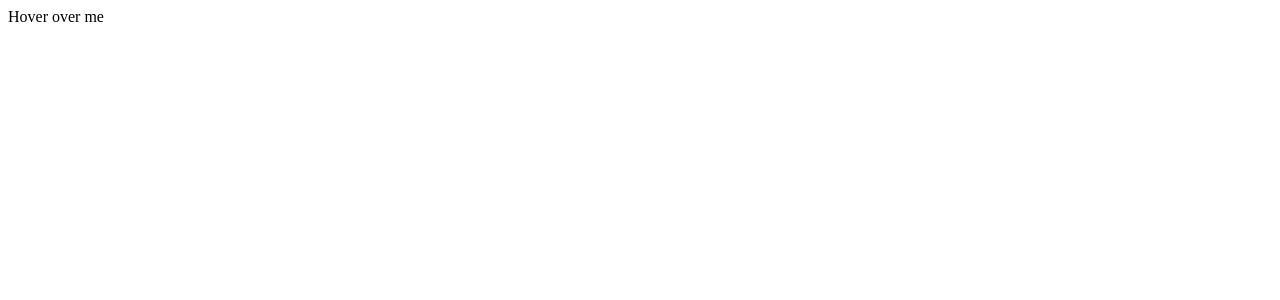
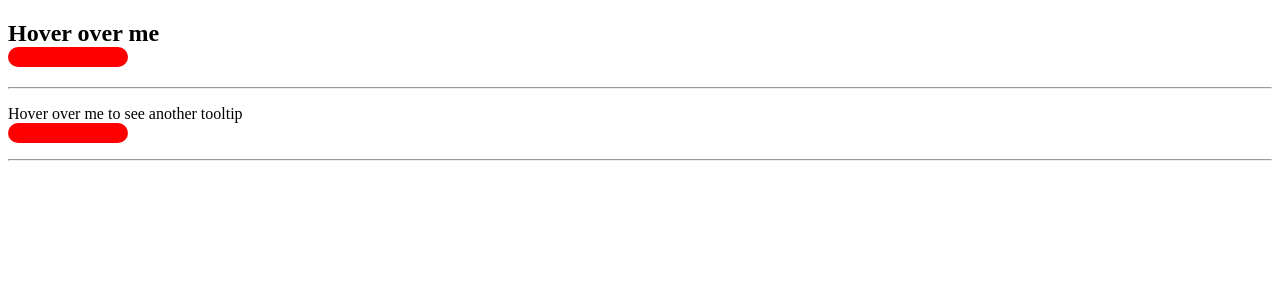
Before and after one commit to acciojob/react-composition-3-anitha-anii, a React app: page / in a window 1280 px wide. Shown: the top 300 px of the page. Built offline with nearby package versions, Linux system fonts and the light colour scheme.

Commit message:
'changes'

```diff
--- a/src/components/App.js
+++ b/src/components/App.js
@@ -1,12 +1,12 @@
 import React from 'react';
 import Tooltip from './Tooltip';
+import '../styles/App.css';
+
 
 function App() {
   return (
     <div>
-      <Tooltip text="This is a tooltip">
-        <span className="tooltip">Hover over me</span>
-      </Tooltip>
+      <Tooltip text="This is a tooltip" children='This is another tooltip' />
     </div>
   );
 }
--- a/src/components/Tooltip.js
+++ b/src/components/Tooltip.js
@@ -1,32 +1,48 @@
-import React from 'react';
 
-class Tooltip extends React.Component {
-  constructor(props) {
-    super(props);
-    this.state = {
-      isHovered: false
-    };
-  }
+import React, { useState } from 'react';
 
-  handleMouseEnter = () => {
-    this.setState({ isHovered: true });
-  }
+const TooltipComponent = () => {
+  const [isTooltipVisible, setIsTooltipVisible] = useState(false);
+  const [isChildrenTooltipVisible, setIsChildrenTooltipVisible] = useState(false);
+  const [text, setText] = useState('');
+  const [children, setChildren] = useState('');
 
-  handleMouseLeave = () => {
-    this.setState({ isHovered: false });
-  }
+  const handleMouseEnter = () => {
+    setIsTooltipVisible(true);
+    setText('This is a tooltip');
+  };
 
-  render() {
-    const { text, children } = this.props;
-    const { isHovered } = this.state;
+  const handleMouseLeave = () => {
+    setIsTooltipVisible(false);
+    setText('');
+  };
 
-    return (
-      <div className="tooltip-container" onMouseEnter={this.handleMouseEnter} onMouseLeave={this.handleMouseLeave}>
-        {children}
-        {isHovered && <div className="tooltip">{text}</div>}
-      </div>
-    );
-  }
-}
+  const handleChildrenMouseEnter = () => {
+    setIsChildrenTooltipVisible(true);
+    setChildren('This is another tooltip');
+  };
 
-export default Tooltip;
+  const handleChildrenMouseLeave = () => {
+    setIsChildrenTooltipVisible(false);
+    setChildren('');
+  };
+
+  return (
+    <div>
+      <h2 className='tooltip' onMouseEnter={handleMouseEnter} onMouseLeave={handleMouseLeave}>
+        Hover over me
+        <div className='tooltip'>{text}</div>
+      </h2>
+      <hr />
+      <p className='tooltip' onMouseEnter={handleChildrenMouseEnter} onMouseLeave={handleChildrenMouseLeave}>
+        Hover over me to see another tooltip
+        <div className='tooltiptext'>{children}</div>
+      </p>
+      <hr />
+      {/* {isTooltipVisible && <div className='tooltip-text'>{text}</div>}
+      {isChildrenTooltipVisible && <div className='tooltip-text'>{children}</div>} */}
+    </div>
+  );
+};
+
+export default TooltipComponent;
```
Also changed, not shown: src/styles/App.css (+6 -4 lines).
